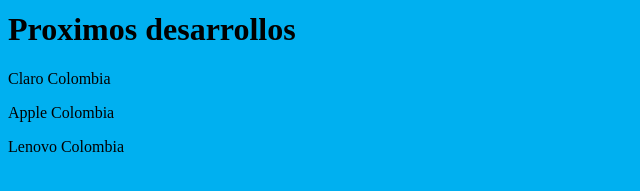
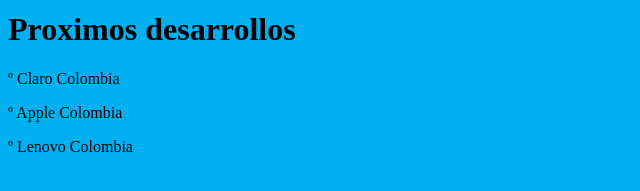
Before and after one commit to daviid0109/mdrb95, a plain HTML site: page ekosolv.html in a window 1280 px wide. Shown: the part 147-338 px from the top of the page, 0-640 px from the left. Drawn offline with Linux system fonts and the light colour scheme.

Commit message:
Update ekosolv.html

```diff
--- a/ekosolv.html
+++ b/ekosolv.html
@@ -23,9 +23,9 @@
         <h1>Proximos desarrollos</h1>
         <!-- ฅ(ﾐᓀᆽᓀﾐ) si buenas -->
         <div>
-            <p>Claro Colombia</p>
-            <p>Apple Colombia</p>
-            <p>Lenovo Colombia</p>
+            <p>º Claro Colombia</p>
+            <p>º Apple Colombia</p>
+            <p>º Lenovo Colombia</p>
         </div>
     </main>
 </body>
```
